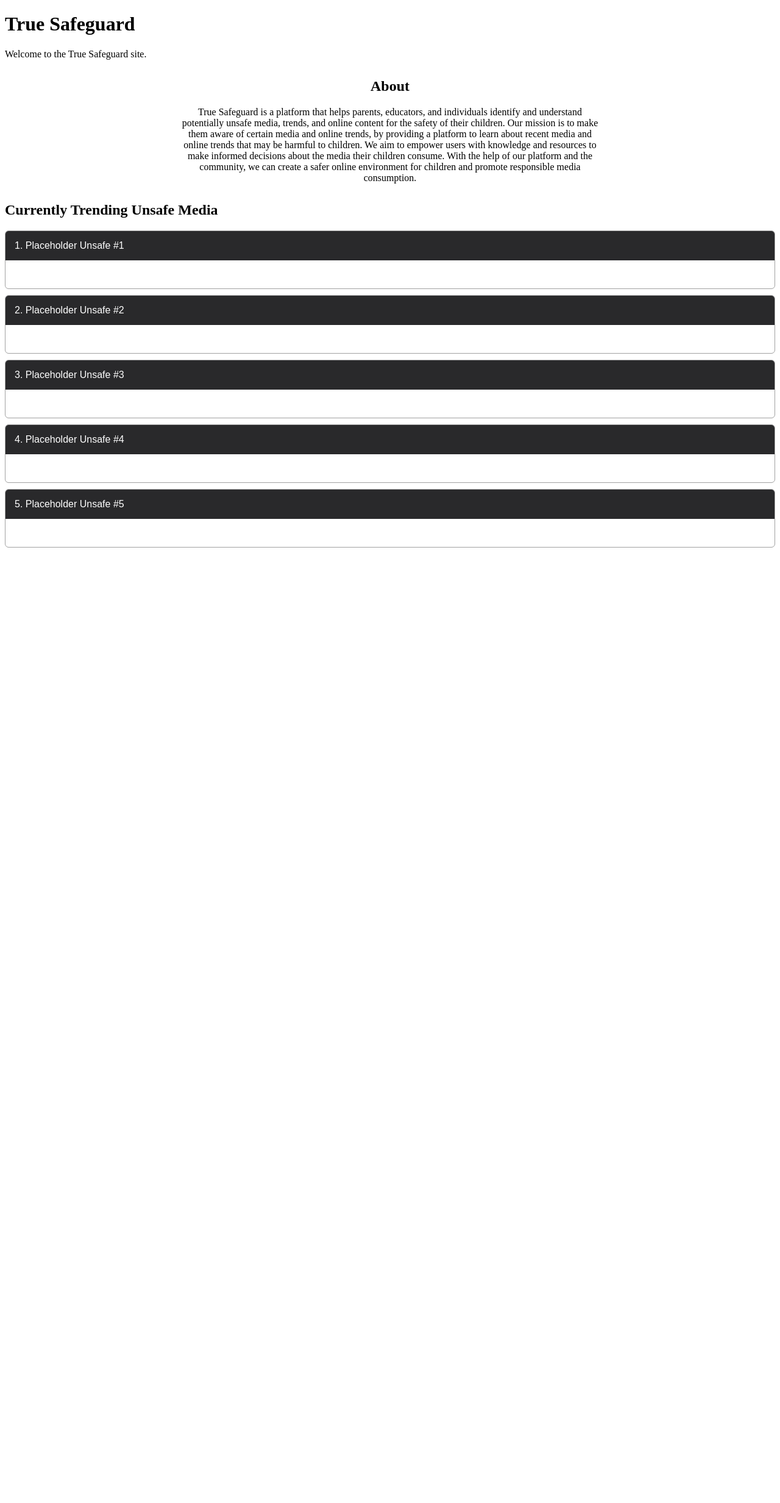
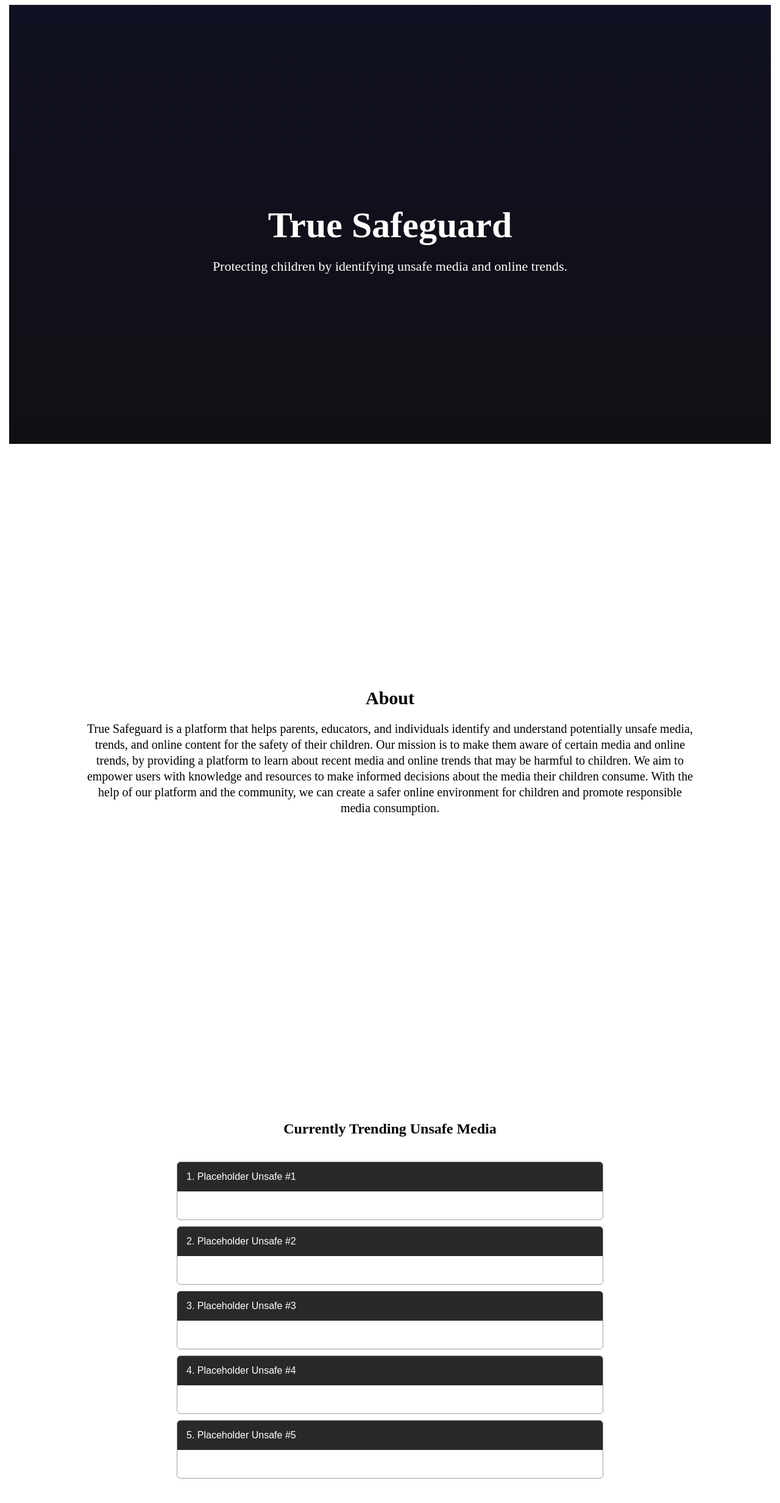
Before and after one commit to ChicoState/true-safeguard, a Django app: template website/templates/website/home.html in a window 1280 px wide. Shown: the whole page at 61% size. Before the commit the page ends 898 px from the top, so only its background shows below. Run offline with Django 5.2, Linux system fonts and the light colour scheme; the template is opened without the code that fills it, so the values that code supplies are empty.

Commit message:
Update home.css and layout spacing

```diff
--- a/website/static/website/home.css
+++ b/website/static/website/home.css
@@ -1,17 +1,84 @@
+/* Banner */
+.banner {
+  height: 90vh;
+  background: url('/static/website/images/gradientBanner.png') center/cover no-repeat;
+  position: relative;
+  display: flex;
+  justify-content: center;
+  align-items: center;
+}
+
+.banner::before {
+  content: "";
+  position: absolute;
+  inset: 0;
+  background: rgba(8, 8, 10, 0.6); /* dark overlay */
+}
+
+.banner-content {
+  position: relative;
+  text-align: center;
+  color: white;
+}
+
+.banner-content h1 {
+  font-size: 60px;
+  font-weight: 800;
+  margin-bottom: 20px;
+}
+
+.banner-content p {
+  font-size: 22px;
+  max-width: 700px;
+  margin: 0 auto;
+}
+
+
+/* White border */
+main {
+  border-left: 2px solid rgb(255, 255, 255);
+  border-right: 2px solid white;
+  padding-left: 5px;
+  padding-right: 5px;
+}
+
+
+/* Centered section titles */
+main h2 {
+  text-align: center;
+  max-width: 700px;
+  margin: 40px auto 20px auto;
+}
+
+
+/* About section */
 .about-section {
-    margin: 30px auto;
-    max-width: 700px;
+  margin: 400px auto 500px auto; /* lower the about section + gap below */
+  max-width: 1000px;
   text-align: center;
 }
 
+.about-section h2 {
+  font-size: 30px;      /* size of about title */
+}
+
+.about-section p {
+  font-size: 20px;      /* about text size */
+  line-height: 1.3;
+}
+
+
+/* Trending section */
 .danger-list {
-    margin-top: 20px;
+  max-width: 700px;
+  margin: 40px auto;
+  padding: 0 10px;
 }
 
 .danger-item {
   margin-bottom: 10px;
   border: 1px solid #a1a1a1;
-    border-radius: 6px;          /* Rounded corners */
+  border-radius: 6px;
   overflow: hidden;
   padding-bottom: 10px;
 }
@@ -24,7 +91,7 @@
   border: none;
   font-size: 16px;
   cursor: pointer;
-    color: #ffffff
+  color: #ffffff;
 }
 
 .tags {
@@ -45,5 +112,5 @@
   cursor: pointer;
   background: #474749;
   color: #ffffff;
-    border: 2px solid #000000;
+  border: 1px solid #474749;
 }
--- a/website/templates/website/home.html
+++ b/website/templates/website/home.html
@@ -12,10 +12,13 @@ True Safeguard
 {% block content %}
 <main>
 
-  <div>
+<section class="banner">
+  <div class="banner-content">
     <h1>True Safeguard</h1>
-    <p>Welcome to the True Safeguard site.</p>
+    <p>Protecting children by identifying unsafe media and online trends.</p>
   </div>
+</section>
+
 
   <section class="about-section">
     <h2>About</h2>
```
Also changed, not shown: website/static/website/images/gradientBanner.png (added). Lines whose indentation alone changed are shown as unchanged.
